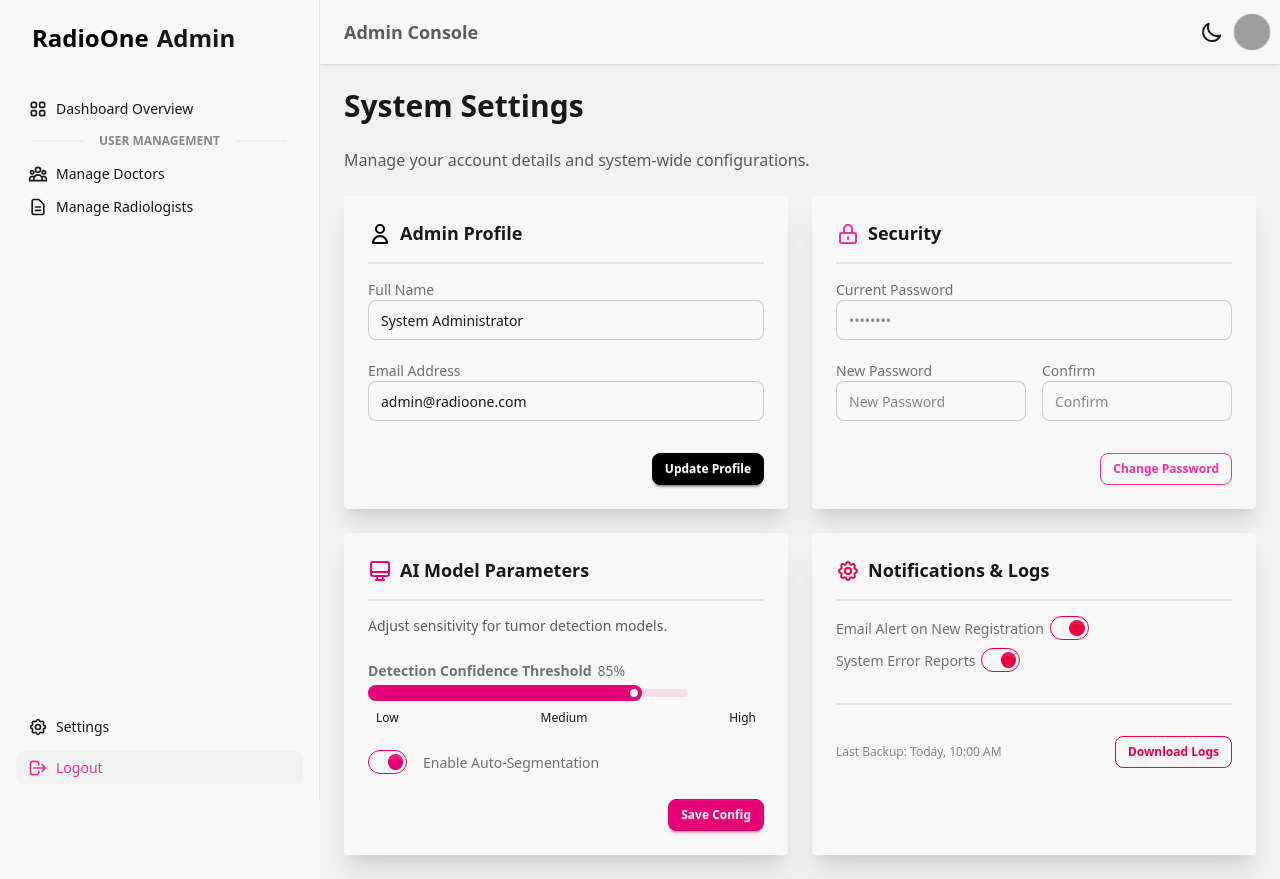
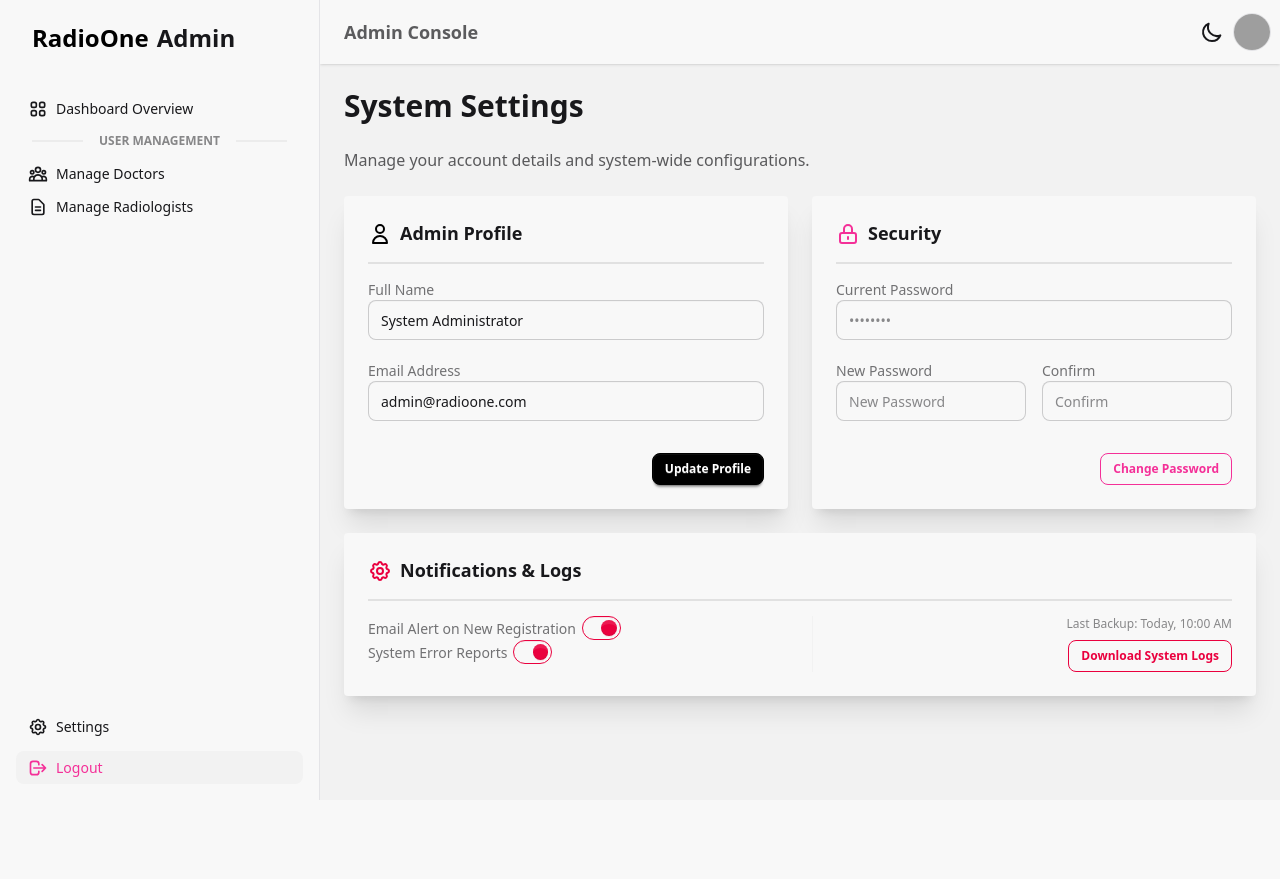
Before and after one commit to RadioOneAI/Frontend, a React (Vite) app in the folder radio-one-ai/: page /admin/settings in a window 1280 px wide. After the commit the page ends 800 px from the top, so only its background shows below. Built offline with nearby package versions, Linux system fonts and the light colour scheme; grey boxes are pictures that could not be loaded.

Commit message:
removed AI config section

```diff
--- a/radio-one-ai/src/pages/Admin/Settings.jsx
+++ b/radio-one-ai/src/pages/Admin/Settings.jsx
@@ -74,45 +74,8 @@ export default function Settings() {
           </div>
         </div>
 
-        {/* --- 3. AI CONFIGURATION (Domain Specific) --- */}
-        <div className="card bg-base-100 shadow-xl">
-          <div className="card-body">
-            <h2 className="card-title flex gap-2">
-              <svg xmlns="http://www.w3.org/2000/svg" className="h-6 w-6 text-secondary" fill="none" viewBox="0 0 24 24" stroke="currentColor"><path strokeLinecap="round" strokeLinejoin="round" strokeWidth="2" d="M9.75 17L9 20l-1 1h8l-1-1-.75-3M3 13h18M5 17h14a2 2 0 002-2V5a2 2 0 00-2-2H5a2 2 0 00-2 2v10a2 2 0 002 2z" /></svg>
-              AI Model Parameters
-            </h2>
-            <div className="divider my-0"></div>
-
-            <p className="text-sm text-base-content/70">Adjust sensitivity for tumor detection models.</p>
-
-            <div className="form-control w-full mt-4">
-              <label className="label">
-                <span className="label-text font-bold">Detection Confidence Threshold</span>
-                <span className="label-text-alt">85%</span>
-              </label>
-              <input type="range" min="0" max="100" defaultValue="85" className="range range-secondary range-xs" />
-              <div className="w-full flex justify-between text-xs px-2 mt-2">
-                <span>Low</span>
-                <span>Medium</span>
-                <span>High</span>
-              </div>
-            </div>
-
-            <div className="form-control mt-4">
-              <label className="label cursor-pointer justify-start gap-4">
-                <input type="checkbox" className="toggle toggle-secondary" defaultChecked />
-                <span className="label-text">Enable Auto-Segmentation</span>
-              </label>
-            </div>
-
-            <div className="card-actions justify-end mt-4">
-              <button className="btn btn-secondary btn-sm">Save Config</button>
-            </div>
-          </div>
-        </div>
-
-        {/* --- 4. SYSTEM PREFERENCES --- */}
-        <div className="card bg-base-100 shadow-xl">
+        {/* --- 3. SYSTEM PREFERENCES --- */}
+        <div className="card bg-base-100 shadow-xl lg:col-span-2">
           <div className="card-body">
             <h2 className="card-title flex gap-2">
               <svg xmlns="http://www.w3.org/2000/svg" className="h-6 w-6 text-accent" fill="none" viewBox="0 0 24 24" stroke="currentColor"><path strokeLinecap="round" strokeLinejoin="round" strokeWidth="2" d="M10.325 4.317c.426-1.756 2.924-1.756 3.35 0a1.724 1.724 0 002.573 1.066c1.543-.94 3.31.826 2.37 2.37a1.724 1.724 0 001.065 2.572c1.756.426 1.756 2.924 0 3.35a1.724 1.724 0 00-1.066 2.573c.94 1.543-.826 3.31-2.37 2.37a1.724 1.724 0 00-2.572 1.065c-.426 1.756-2.924 1.756-3.35 0a1.724 1.724 0 00-2.573-1.066c-1.543.94-3.31-.826-2.37-2.37a1.724 1.724 0 00-1.065-2.572c-1.756-.426-1.756-2.924 0-3.35a1.724 1.724 0 001.066-2.573c-.94-1.543.826-3.31 2.37-2.37.996.608 2.296.07 2.572-1.065z" /><path strokeLinecap="round" strokeLinejoin="round" strokeWidth="2" d="M15 12a3 3 0 11-6 0 3 3 0 016 0z" /></svg>
@@ -120,6 +83,8 @@ export default function Settings() {
             </h2>
             <div className="divider my-0"></div>
 
+            <div className="grid md:grid-cols-2 gap-6">
+              <div>
                 <div className="form-control">
                   <label className="label cursor-pointer justify-between">
                     <span className="label-text">Email Alert on New Registration</span>
@@ -133,12 +98,12 @@ export default function Settings() {
                     <input type="checkbox" className="toggle toggle-accent" defaultChecked />
                   </label>
                 </div>
+              </div>
 
-            <div className="divider"></div>
-
-            <div className="card-actions justify-between items-center">
-              <span className="text-xs opacity-50">Last Backup: Today, 10:00 AM</span>
-              <button className="btn btn-outline btn-accent btn-sm">Download Logs</button>
+              <div className="flex flex-col justify-center items-end border-l pl-6 border-base-200">
+                <span className="text-xs opacity-50 mb-2">Last Backup: Today, 10:00 AM</span>
+                <button className="btn btn-outline btn-accent btn-sm">Download System Logs</button>
+              </div>
             </div>
           </div>
         </div>
```
Lines whose indentation alone changed are shown as unchanged.
